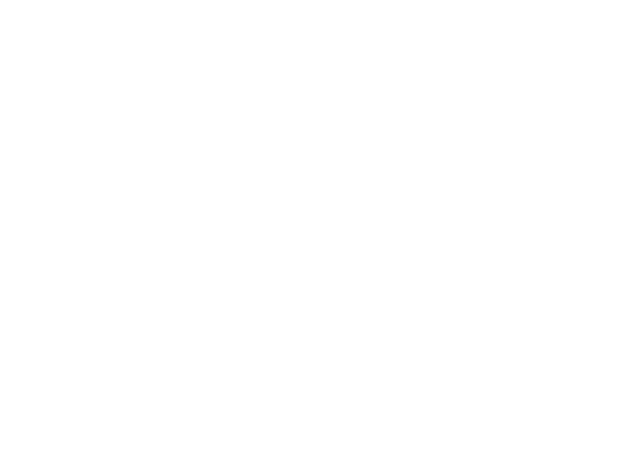
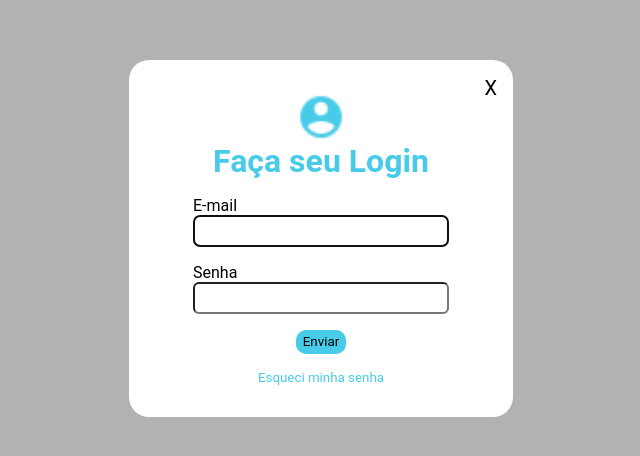
Before and after one commit to flavicastelo/TubeYou, a React (Vite) app: page /login in a window 1280 px wide. Before the commit this address had no page. Shown: the part 162-618 px from the top of the page, without its empty margins (319-959 px from the left). Built offline with nearby package versions, Linux system fonts and the light colour scheme.

Commit message:
login funcionando

```diff
--- a/src/Routes.jsx
+++ b/src/Routes.jsx
@@ -2,7 +2,8 @@ import { BrowserRouter as Router, Routes, Route } from "react-router-dom";
 import HomePage from "./pages/HomePage";
 import VideosPage from "./pages/VideosPage";
 import AboutPage from "./pages/AboutPage";
-
+import RegisterPage from "./pages/RegisterPage";
+import LoginPage from "./pages/LoginPage"
 
 export function AppRoutes() {
   return (
@@ -11,6 +12,8 @@ export function AppRoutes() {
         <Route path="/" element={<HomePage />} />
         <Route path="/videos" element={<VideosPage />} />
         <Route path="/about" element={<AboutPage />} />
+        <Route path="/register" element={<RegisterPage />} />
+        <Route path="/login" element={<LoginPage />} />
       </Routes>
     </Router>
   );
--- a/src/components/Home/index.jsx
+++ b/src/components/Home/index.jsx
@@ -24,8 +24,8 @@ import MenuIcon from "../../assets/menu-hamburger.png";
 import NavBar from "../Navbar";
 import NavBarOpen from "../NavBarOpen";
 import { useNavigate } from "react-router-dom";
-import PopUpLogin from "../PopUpLogin";
-import PopUpRegister from "../PopUpRegister";
+import PopUpLogin from "../Login";
+import PopUpRegister from "../Register";
 
 export default function Home() {
   const navigation = useNavigate();
@@ -48,14 +48,14 @@ export default function Home() {
             <LupIcon src={Lup} />
           </LupBtn>
         </FormSearch>
-        <LoginBtn onClick={() => setIsOpenPopUp(true)}>
+        <LoginBtn onClick={() => navigation("/login")}>
           <Login>Entrar</Login>
         </LoginBtn>
-        {isOpenPopUp ? <PopUpLogin /> : null}
-        <RegisterBtn onClick={() => setIsOpenRegister(true)}>
+
+        <RegisterBtn onClick={() => navigation("/register")}>
           <Register>Cadastre-se</Register>
         </RegisterBtn>
-        {isOpenRegister ? <PopUpRegister onClosed={() => setIsOpenRegister(false)}/> : null}
+
       </Header>
       <Main>
         {isOpen ? <NavBarOpen /> : <NavBar />}
--- /dev/null
+++ b/src/components/Login/index.jsx
@@ -0,0 +1,116 @@
+import {
+    ContainerPageLogin,
+    ContainerPopUpLogin,
+    TextTitleLogin,
+    FormLogin,
+    LabelLogin,
+    InputLogin,
+    BtnEnterLogin,
+    BtnClose,
+    ContainerInput,
+    ForgotPass,
+    ImgLogin,
+} from "./styles";
+import ImageLogin from "../../assets/userlogin.png";
+import axios from "axios";
+import { React, useState, useEffect, useRef, useContext } from "react";
+import IconHide from "../../assets/hide.png";
+import IconView from "../../assets/view.png";
+import AuthContext from "../../context/AuthProvider"
+
+
+export default function PopUpLogin(onClosed) {
+    const { setAuth } = useContext(AuthContext);
+    const emailRef = useRef();
+    const erroRef = useRef();
+    const [accessToken, setAccessToken] = useState('');
+    const [showPass, setShowPass] = useState(false);
+    const [email, setEmail] = useState('');
+    const [password, setPassword] = useState('');
+    const [success, setSuccess] = useState(false);
+    const [erroMsg, setErroMsg] = useState('');
+
+    useEffect(() => {
+        emailRef.current.focus();
+    }, []);
+    useEffect(() => {
+        setErroMsg('');
+    }, [email, password]);
+
+    const handleShowPass = () => {
+        const visibility = !showPass;
+        setShowPass(visibility);
+    }
+
+    const handleSubmit = async (e) => {
+        e.preventDefault();
+
+            const data = {
+                email: email,
+                password: password,
+            }
+            axios.post('http://localhost:3000/api/auth/login', data,
+                {
+                    headers: { 'Content-Type': 'application/json' },
+                    withCredentials: true
+                }
+            ).then(function (response) {
+                setAccessToken(response?.data?.accessToken);
+                console.log(response);
+            }).catch(function(error){
+                console.log(email, password);
+            if(!error?.response){
+                setErroMsg('No Server Response');
+            } else if (error.response?.status === 400) {
+                setErroMsg('Missing Email or Password!');
+            } else if (error.response?.status === 401) {
+                setErroMsg('Unauthorized');
+            } else {
+                setErroMsg('Login Failed!');
+            }
+            erroRef.current.focus();
+            });
+
+            setAuth({email, password, accessToken});
+            setEmail('');
+            setPassword('');
+            setSuccess(true);
+
+
+    };
+
+    return (
+        <>
+            {success ? (<h1>SUCESSO!</h1>) : (
+
+                <ContainerPageLogin>
+                    <ContainerPopUpLogin>
+                        <BtnClose onClick={onClosed}>X</BtnClose>
+                        <ImgLogin src={ImageLogin} />
+                        <TextTitleLogin>Faça seu Login</TextTitleLogin>
+                        <FormLogin>
+                            <ContainerInput>
+                                <LabelLogin>E-mail</LabelLogin>
+                                <InputLogin
+                                    type="text"
+                                    value={email}
+                                    ref={emailRef}
+                                    onChange={e => setEmail(e.target.value)}
+                                    required
+                                />
+                                <LabelLogin>Senha</LabelLogin>
+                                <InputLogin
+                                    type="password"
+                                    value={password}
+                                    onChange={e => setPassword(e.target.value)}
+                                    required
+                                />
+                            </ContainerInput>
+                            <BtnEnterLogin type="submit" onClick={handleSubmit}>Enviar</BtnEnterLogin>
+                        </FormLogin>
+                        <ForgotPass>Esqueci minha senha</ForgotPass>
+                    </ContainerPopUpLogin>
+                </ContainerPageLogin>)}
+        </>
+    );
+}
--- a/src/components/PopUpLogin/index.jsx
+++ /dev/null
@@ -1,38 +0,0 @@
-import {
-    ContainerPageLogin,
-    ContainerPopUpLogin,
-    TextTitleLogin,
-    FormLogin,
-    LabelLogin,
-    InputLogin,
-    BtnEnterLogin,
-    BtnClose,
-    ContainerInput,
-    ForgotPass,
-    ImgLogin,
- } from "./styles";
-import ImageLogin from "../../assets/userlogin.png"
-
-export default function PopUpLogin(onClosed) {
-    return(
-        <ContainerPageLogin>
-            <ContainerPopUpLogin>
-                <BtnClose onClick={onClosed}>X</BtnClose>
-                <ImgLogin src={ImageLogin}/>
-                <TextTitleLogin>Faça seu Login</TextTitleLogin>
-                <FormLogin>
-                    <ContainerInput>
-                    <LabelLogin>Usuário</LabelLogin>
-                    <InputLogin type="text"/>
-                    <LabelLogin>Senha</LabelLogin>
-                    <InputLogin type="password"/>
-                    <LabelLogin>Confirmar a senha</LabelLogin>
-                    <InputLogin type="password"/>
-                    </ContainerInput>
-                    <BtnEnterLogin>Enviar</BtnEnterLogin>
-                </FormLogin>
-                <ForgotPass>Esqueci minha senha</ForgotPass>
-            </ContainerPopUpLogin>
-        </ContainerPageLogin>
-    );
-}
--- a/src/components/PopUpRegister/index.jsx
+++ b/src/components/Register/index.jsx
@@ -18,7 +18,6 @@ import IconHide from "../../assets/hide.png";
 import IconView from "../../assets/view.png";
 import { React, useState, useEffect } from "react";
 import axios from "axios";
-
 
 export default function PopUpRegister(onClosed = () => {}) {
     const [showPass, setShowPass] = useState(false);
--- /dev/null
+++ b/src/context/AuthProvider.jsx
@@ -0,0 +1,15 @@
+import { createContext, useState } from "react";
+
+const AuthContext = createContext({});
+
+export const AuthProvider = ({children}) => {
+    const [auth, setAuth] = useState({});
+
+    return (
+        <AuthContext.Provider value={{ auth, setAuth}}>
+            {children}
+        </AuthContext.Provider>
+    )
+}
+
+export default AuthContext;
--- a/src/main.jsx
+++ b/src/main.jsx
@@ -1,9 +1,12 @@
-import React from 'react'
-import ReactDOM from 'react-dom/client'
-import App from './App'
+import React from 'react';
+import ReactDOM from 'react-dom/client';
+import App from './App';
+import { AuthProvider } from './context/AuthProvider';
 
 ReactDOM.createRoot(document.getElementById('root')).render(
   <React.StrictMode>
-    <App />
+    <AuthProvider>
+      <App />
+    </AuthProvider>
   </React.StrictMode>,
 )
--- /dev/null
+++ b/src/pages/LoginPage.jsx
@@ -0,0 +1,7 @@
+import React from "react";
+import PopUpLogin from "../components/Login";
+export default function LoginPage() {
+  return (
+    <PopUpLogin />
+  );
+}
--- /dev/null
+++ b/src/pages/RegisterPage.jsx
@@ -0,0 +1,8 @@
+import React from "react";
+import PopUpRegister from "../components/Register";
+
+export default function RegisterPage() {
+  return (
+    <PopUpRegister />
+  );
+}
```
Also changed, not shown: src/components/Login/styles.jsx (renamed from src/components/PopUpLogin/styles.jsx), src/components/Register/styles.jsx (renamed from src/components/PopUpRegister/styles.jsx).
